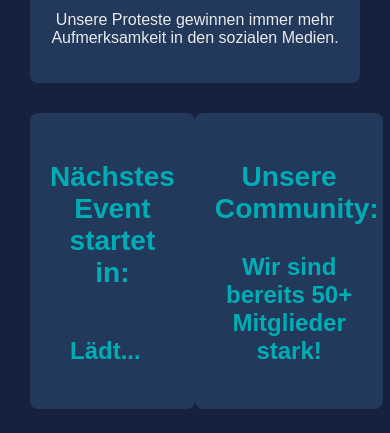
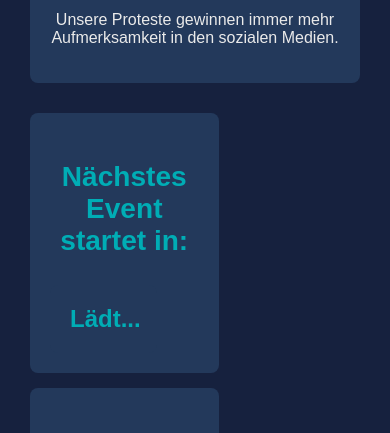
Before and after one commit to AirwavesProgrammer/discord_project, a plain HTML site: page index.html in a window 390 px wide. Shown: the part 1909-2342 px from the top of the page. Drawn offline with Linux system fonts and the light colour scheme.

Commit message:
optimised mobile

```diff
--- a/index.html
+++ b/index.html
@@ -478,6 +478,11 @@
             transform: scale(1.1);
             background-color: #00ADB5;
         }
+
+        .highlight {
+            flex-direction: column; /* Elemente untereinander anordnen */
+            gap: 15px; /* Abstand zwischen den Bereichen */
+        }
     }
 
     @media (max-width: 480px) {
```
